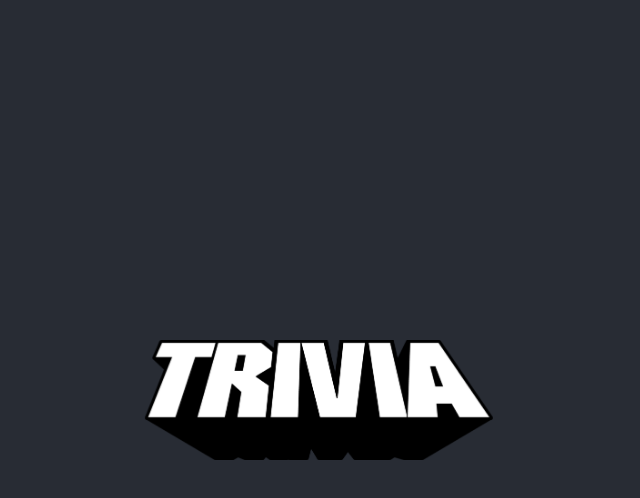
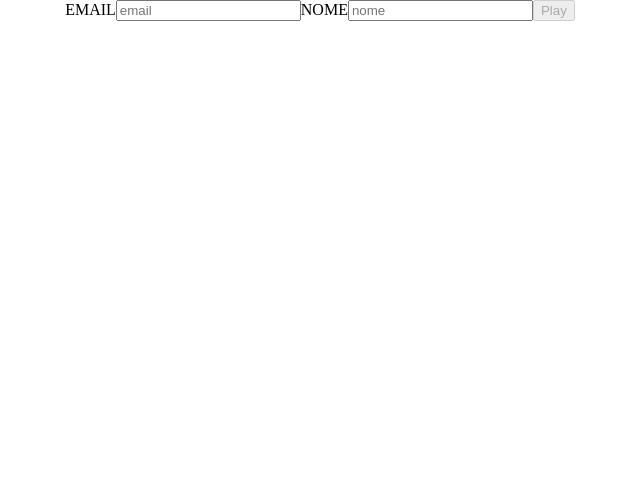
Before and after one commit to garciaagui/trivia-react-redux, a React (Create React App) app: page / in a window 1280 px wide. Shown: the top 498 px of the page, without its empty margins (320-960 px from the left). Built offline with nearby package versions, Linux system fonts and the light colour scheme.

Commit message:
Requisito 1

```diff
--- a/src/App.js
+++ b/src/App.js
@@ -1,13 +1,14 @@
 import React from 'react';
-import logo from './trivia.png';
 import './App.css';
+import { Route, Switch } from 'react-router-dom';
+import Login from './pages/Login';
 
 export default function App() {
   return (
     <div className="App">
-      <header className="App-header">
-        <img src={ logo } className="App-logo" alt="logo" />
-      </header>
+      <Switch>
+        <Route exact path="/" component={ Login } />
+      </Switch>
     </div>
   );
 }
--- a/src/index.js
+++ b/src/index.js
@@ -1,11 +1,15 @@
 import React from 'react';
 import ReactDOM from 'react-dom';
+import { Provider } from 'react-redux';
 import { BrowserRouter } from 'react-router-dom';
 import App from './App';
+import store from './redux/store';
 
 ReactDOM.render(
-  <BrowserRouter>
-    <App />
-  </BrowserRouter>,
+  <Provider store={ store }>
+    <BrowserRouter>
+      <App />
+    </BrowserRouter>
+  </Provider>,
   document.getElementById('root'),
 );
--- /dev/null
+++ b/src/pages/Login.jsx
@@ -0,0 +1,81 @@
+import React from 'react';
+// import PropTypes from 'prop-types';
+import { connect } from 'react-redux';
+
+class Login extends React.Component {
+  constructor() {
+    super();
+    this.state = {
+      isDisable: true,
+      email: '',
+      name: '',
+    };
+    this.handleChange = this.handleChange.bind(this);
+    this.verifyBtn = this.verifyBtn.bind(this);
+  }
+
+  handleChange({ target: { name, value } }) {
+    this.setState({
+      [name]: value,
+    }, () => this.verifyBtn());
+  }
+
+  verifyBtn() {
+    const { name, email } = this.state;
+    const verifyEmail = /^(([^<>()[\]\\.,;:\s@"]+(\.[^<>()[\]\\.,;:\s@"]+)*)|(".+"))@((\[[0-9]{1,3}\.[0-9]{1,3}\.[0-9]{1,3}\.[0-9]{1,3}])|(([a-zA-Z\-0-9]+\.)+[a-zA-Z]{2,}))$/;
+    if (verifyEmail.test(email) && name.length > 0) {
+      this.setState({ isDisable: false });
+    } else {
+      this.setState({ isDisable: true });
+    }
+  }
+
+  render() {
+    const { email, name, isDisable } = this.state;
+    return (
+      <div>
+        <label htmlFor="input">
+          EMAIL
+          <input
+            type="email"
+            data-testid="input-gravatar-email"
+            placeholder="email"
+            name="email"
+            value={ email }
+            onChange={ this.handleChange }
+            required
+          />
+        </label>
+        <label htmlFor="name">
+          NOME
+          <input
+            type="text"
+            data-testid="input-player-name"
+            placeholder="nome"
+            name="name"
+            value={ name }
+            onChange={ this.handleChange }
+            required
+          />
+        </label>
+        <button
+          type="button"
+          data-testid="btn-play"
+          disabled={ isDisable }
+          onClick={ this.handleBtn }
+        >
+          Play
+        </button>
+      </div>
+    );
+  }
+}
+
+// Login.propTypes = {
+//   dispatch: PropTypes.func,
+//   history: PropTypes.shape({
+//     push: PropTypes.func,
+//   }),
+// }.isRequired;
+
+export default connect()(Login);
--- /dev/null
+++ b/src/redux/actions/index.jsx
@@ -0,0 +1,15 @@
+export const NEW_USER = 'NEW_USER';
+export const newUser = (payload) => (
+  {
+    type: NEW_USER,
+    payload,
+  }
+);
+
+export const USER_EMAIL = 'USER_EMAIL';
+export const userEmail = (payload) => (
+  {
+    type: USER_EMAIL,
+    payload,
+  }
+);
--- /dev/null
+++ b/src/redux/reducers/index.jsx
@@ -0,0 +1,10 @@
+import { combineReducers } from 'redux';
+import user from './user';
+
+const rootReducer = combineReducers(
+  {
+    user,
+  },
+);
+
+export default rootReducer;
--- /dev/null
+++ b/src/redux/reducers/user.jsx
@@ -0,0 +1,27 @@
+import { NEW_USER, USER_EMAIL } from '../actions';
+
+const INITIAL_STATE = {
+  name: '',
+  assertions: '',
+  score: '',
+  gravatarEmail: '',
+};
+
+function user(state = INITIAL_STATE, action) {
+  switch (action.type) {
+  case NEW_USER:
+    return {
+      ...state,
+      name: action.payload,
+    };
+  case USER_EMAIL:
+    return {
+      ...state,
+      gravatarEmail: action.payload,
+    };
+  default:
+    return state;
+  }
+}
+
+export default user;
--- /dev/null
+++ b/src/redux/store.jsx
@@ -0,0 +1,15 @@
+import { applyMiddleware, createStore } from 'redux';
+import { composeWithDevTools } from '@redux-devtools/extension';
+import thunk from 'redux-thunk';
+import rootReducer from './reducers';
+
+const store = createStore(
+  rootReducer,
+  composeWithDevTools(applyMiddleware(thunk)),
+);
+
+if (window.Cypress) {
+  window.store = store;
+}
+
+export default store;
```
